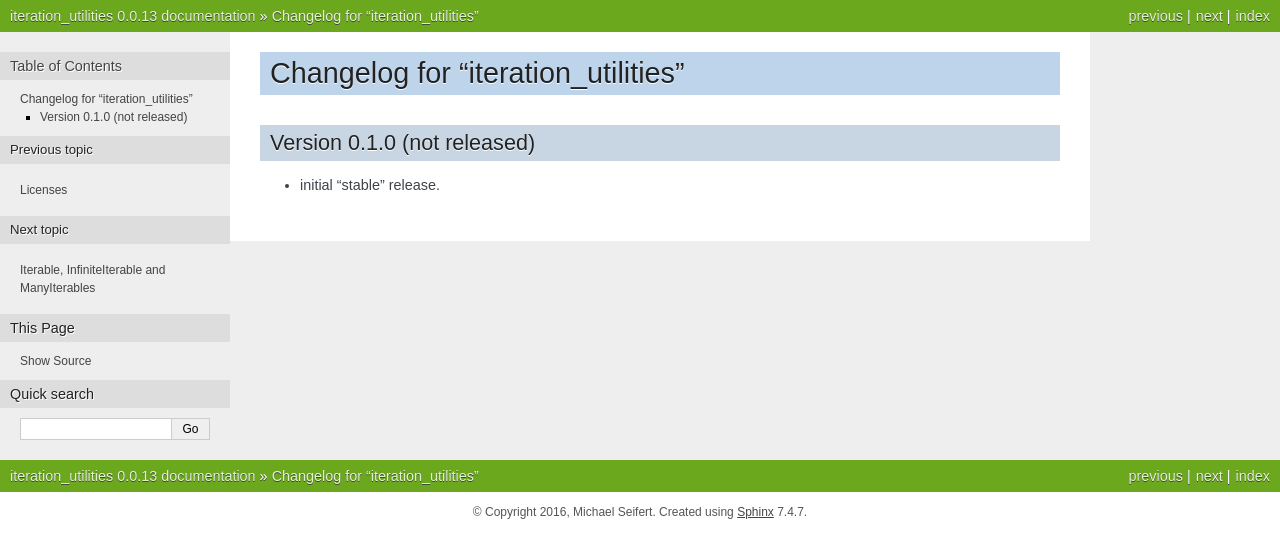
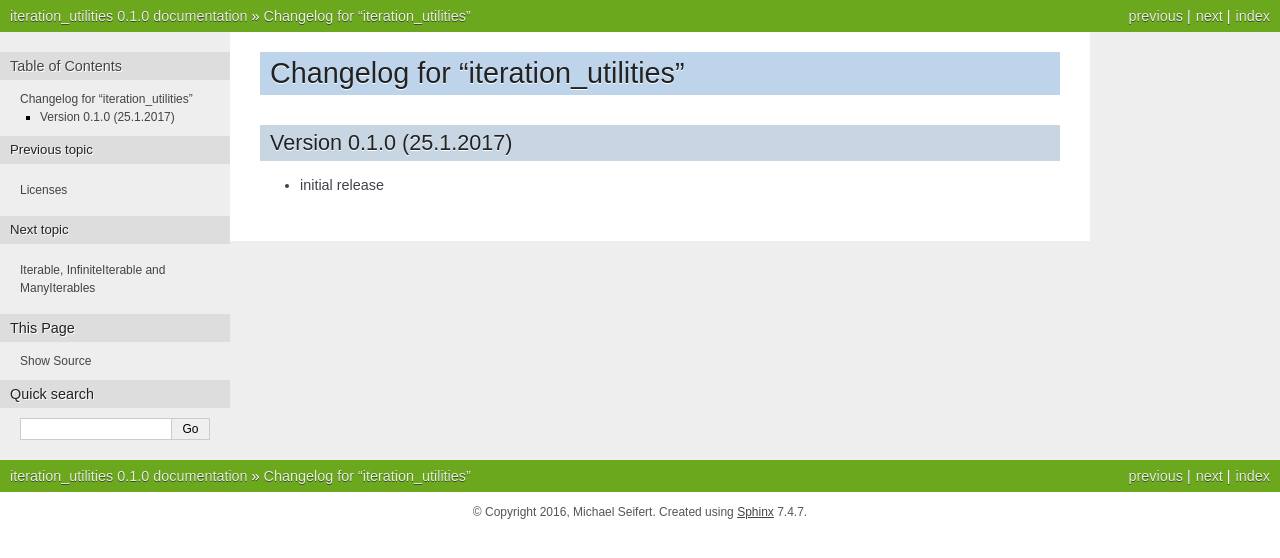
Before and after one commit to MSeifert04/iteration_utilities, a Sphinx documentation site: the page built from docs/CHANGES.rst, in a window 1280 px wide. Shown: the top 558 px of the page. Built offline with Sphinx 7.4.7, drawn with Linux system fonts in a browser that asks for light colours.

Commit message:
length hint for iterable classes and bump to 0.1.0

```diff
--- a/docs/CHANGES.rst
+++ b/docs/CHANGES.rst
@@ -1,7 +1,7 @@
 Changelog for "iteration_utilities"
 -----------------------------------
 
-Version 0.1.0 (not released)
+Version 0.1.0 (25.1.2017)
 ^^^^^^^^^^^^^^^^^^^^^^^^^^^^
 
-- initial "stable" release.
+- initial release
--- a/iteration_utilities/__init__.py
+++ b/iteration_utilities/__init__.py
@@ -4,4 +4,4 @@ from ._recipes import *
 from ._helpers import *
 from .core import *
 
-__version__ = '0.0.13'
+__version__ = '0.1.0'
```
Also changed, not shown: 1 other file.
